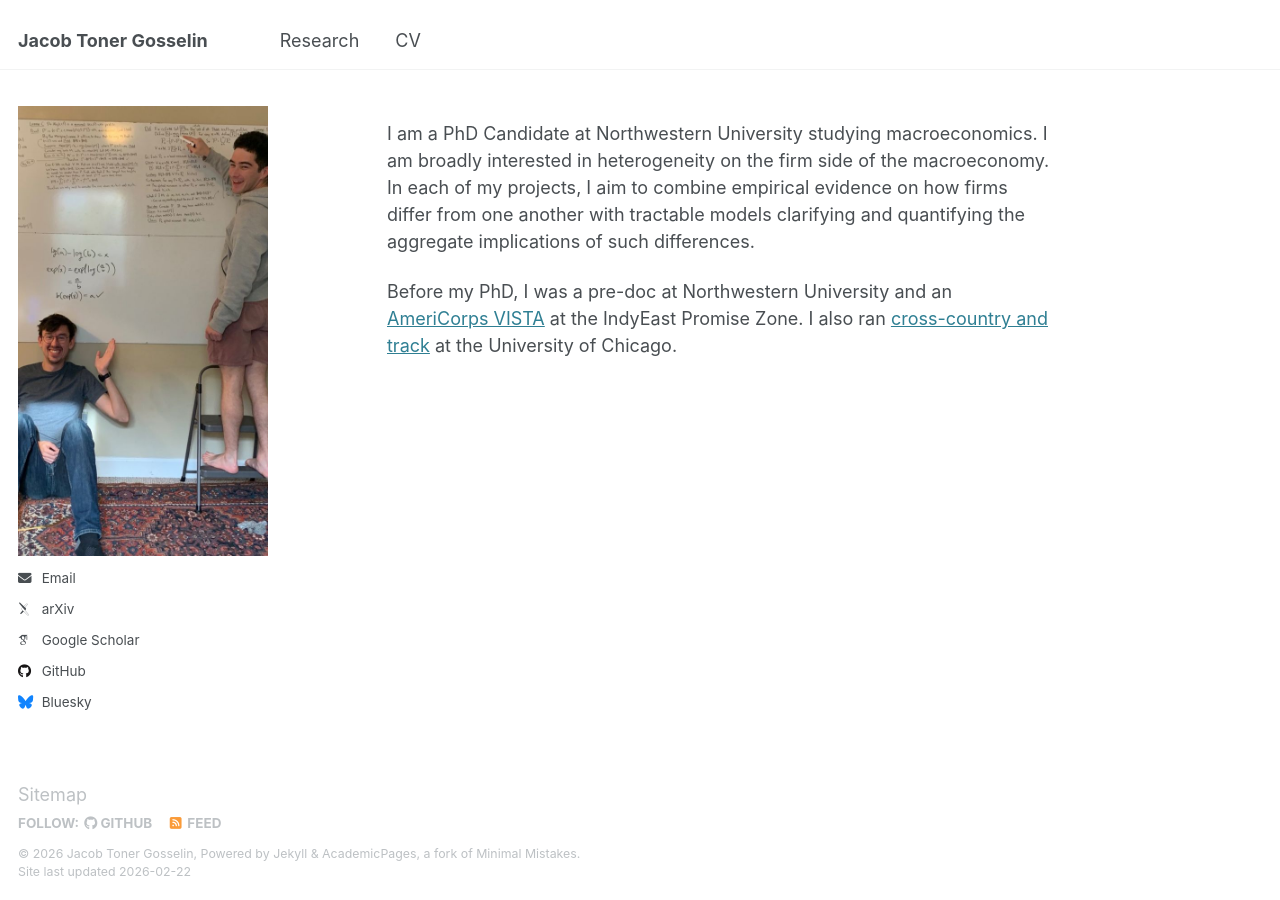
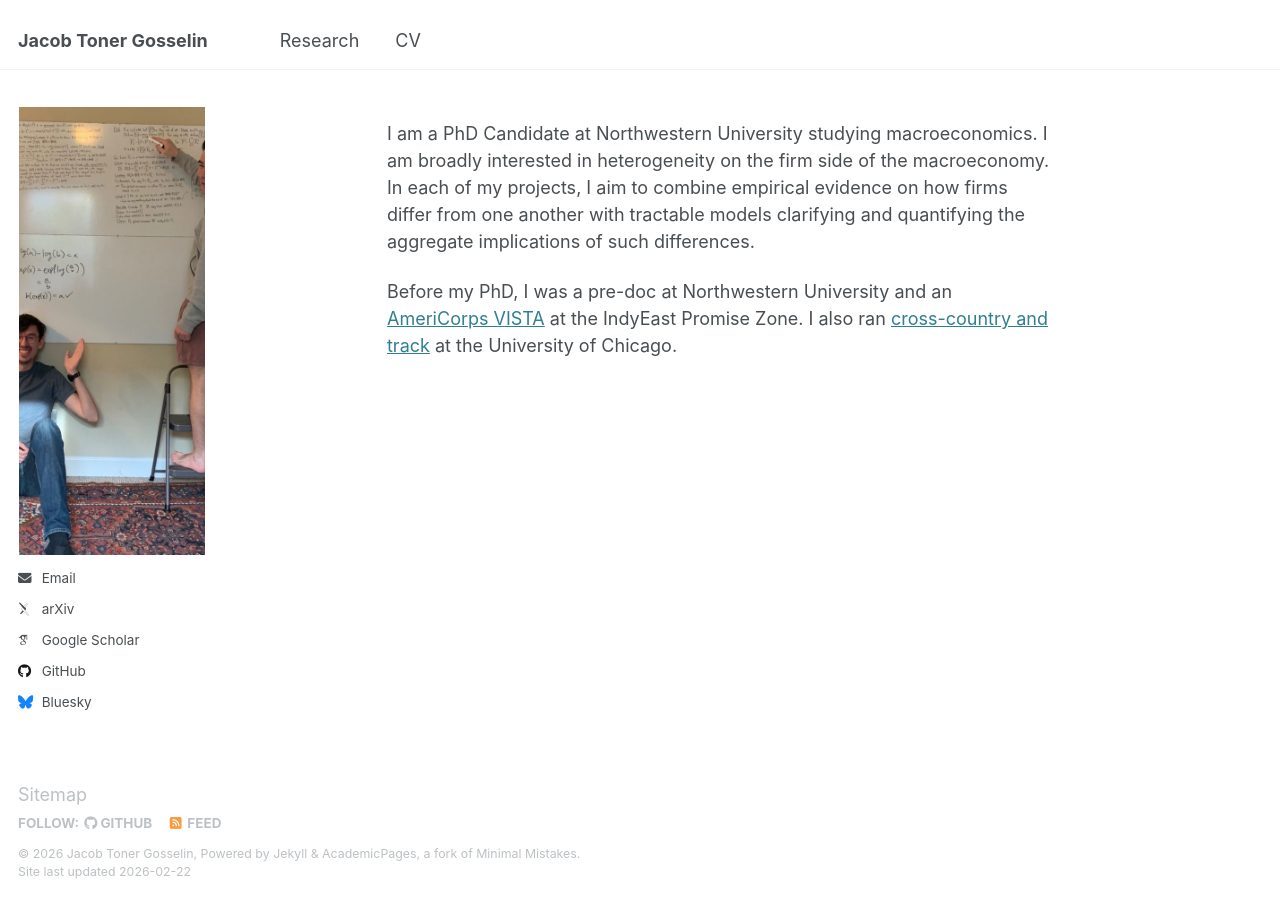
Before and after one commit to jacobgosselin/jacobgosselin.github.io, a Jekyll site: the page built from _pages/about.md, in a window 1280 px wide. Built offline with Jekyll 4.4.1, drawn with Linux system fonts in a browser that asks for light colours; some web fonts are replaced.

Commit message:
fix: adjust sidebar image max-width and padding for improved layout

```diff
--- a/_sass/layout/_sidebar.scss
+++ b/_sass/layout/_sidebar.scss
@@ -98,8 +98,8 @@
     @include breakpoint($large) {
       width: calc(75vh * 6 / 8);
       height: 50vh;
-      max-width: 100%;
-      padding: 0px;
+      max-width: 75%;
+      padding: 1px;
       border: 0px solid var(--global-border-color);
     }
   }
```
